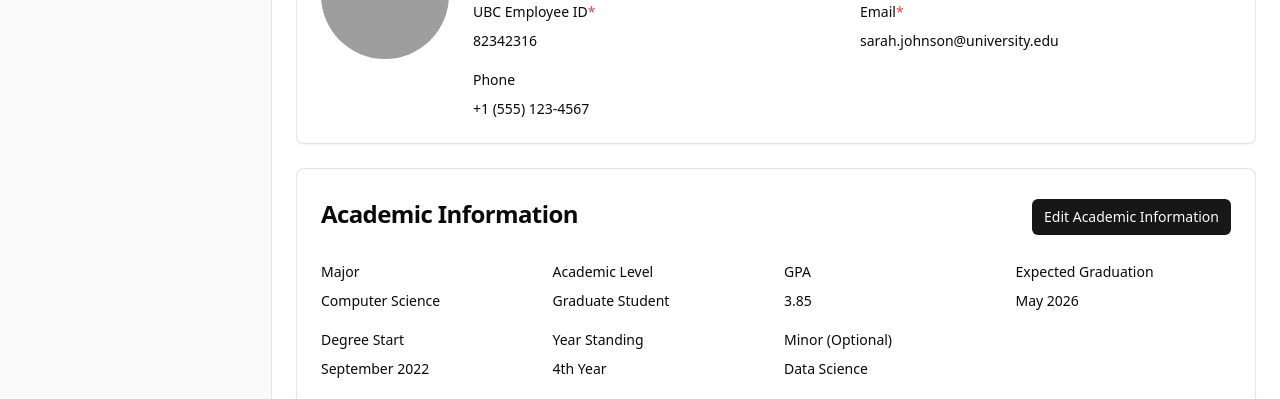
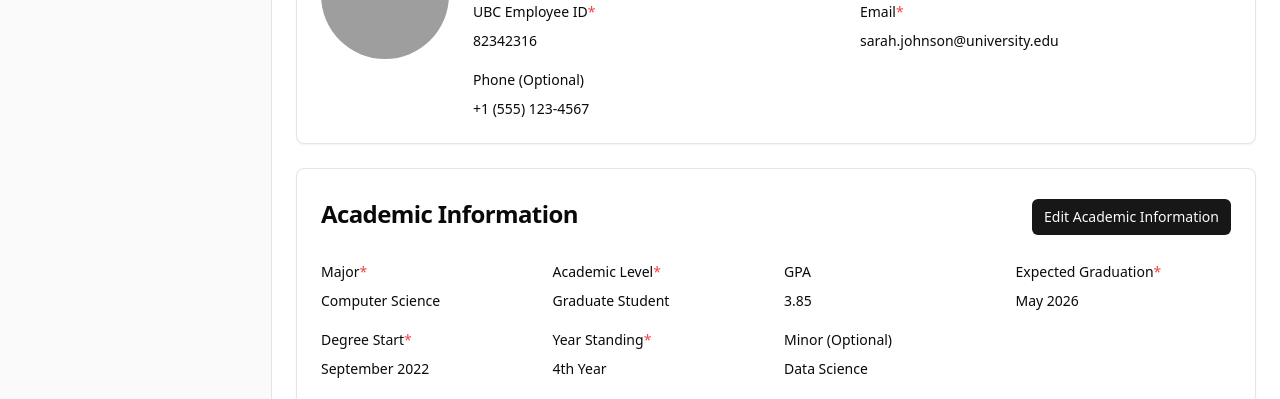
Before and after one commit to Varun2711/UBC_Capstone_TA_Management_Platform, a React (Vite) app in the folder app/frontend/ta-management/: page /profile in a window 1280 px wide. Shown: the part 332-731 px from the top of the page. Built offline with nearby package versions, Linux system fonts and the light colour scheme; no server answers; grey boxes are pictures that could not be loaded.

Commit message:
made several academic info fields compulsory

```diff
--- a/app/frontend/ta-management/src/pages/ProfilePage.jsx
+++ b/app/frontend/ta-management/src/pages/ProfilePage.jsx
@@ -67,8 +67,6 @@ const studentProfile = {
     yearStanding: "4th Year",
     degreeStart: "September 2022",
     expectedGraduation: "May 2026",
-    credits: "45/60",
-    concentration: "Software Engineering",
   },
   experience: [
     {
@@ -142,17 +140,36 @@ export default function ProfilePage() {
   const [isEditingCourses, setIsEditingCourses] = useState(false)
   const [coursePreference, setCoursePreference] = useState(profile.coursePreference)
 
-  const handleSave = () => {
-    const { name, studentId, UBCEmployeeId, email } = profile
+  const handleSave = (profileData) => {
+  const {
+    name,
+    studentId,
+    UBCEmployeeId,
+    email,
+    major,
+    year,
+    academicInfo,
+    experience
+  } = profileData
 
-    // for checking that at least one character is there in the following fields
-    if (!name.trim() || !studentId.trim() || !UBCEmployeeId.trim() || !email.trim()) {
-      alert("Please fill out all required fields.")
-      return
-    }
-    setIsEditing(false)
-    console.log("Profile saved:", profile)
+  if (
+    !name.trim() ||
+    !studentId.trim() ||
+    !UBCEmployeeId.trim() ||
+    !email.trim() ||
+    !major.trim() ||
+    !year.trim() ||
+    !academicInfo.expectedGraduation.trim() ||
+    !academicInfo.degreeStart.trim() ||
+    !academicInfo.yearStanding.trim()
+  ) {
+    alert("Please fill out all required fields.")
+    return false
   }
+  console.log("Profile validated successfully:", profileData)
+  return true
+}
+
 
   const handleCancel = () => {
     setProfile(studentProfile) // Reset to original data
@@ -277,7 +294,7 @@ export default function ProfilePage() {
                       )}
                     </div>
                     <div className="space-y-2">
-                      <Label htmlFor="phone">Phone</Label>
+                      <Label htmlFor="phone">Phone (Optional)</Label>
                       {isEditing ? (
                         <Input
                           id="phone"
@@ -302,14 +319,19 @@ export default function ProfilePage() {
                     <Button
                       size="sm"
                       onClick={() => {
-                        setProfile({
+                        const updatedProfile = {
                           ...profile,
                           major: editedAcademicInfo.major,
                           minor: editedAcademicInfo.minor,
                           year: editedAcademicInfo.year,
                           gpa: editedAcademicInfo.gpa,
-                          academicInfo: { ...editedAcademicInfo.academicInfo }
-                        })
+                          academicInfo: { ...editedAcademicInfo.academicInfo },
+                        }
+
+                        const isValid = handleSave(updatedProfile)
+                        if (!isValid) return
+
+                        setProfile(updatedProfile)
                         setIsEditingAcademic(false)
                       }}
                     >
@@ -343,7 +365,7 @@ export default function ProfilePage() {
               <CardContent>
                 <div className="grid grid-cols-1 md:grid-cols-2 lg:grid-cols-4 gap-4">
                   <div className="space-y-2">
-                    <Label>Major</Label>
+                    <Label>Major<span className="text-red-500">*</span></Label>
                     {isEditingAcademic ? (
                       <Input
                         value={editedAcademicInfo.major}
@@ -354,7 +376,7 @@ export default function ProfilePage() {
                     )}
                   </div>
                   <div className="space-y-2">
-                    <Label>Academic Level</Label>
+                    <Label>Academic Level<span className="text-red-500">*</span></Label>
                     {isEditingAcademic ? (
                       <Input
                         value={editedAcademicInfo.year}
@@ -376,7 +398,7 @@ export default function ProfilePage() {
                     )}
                   </div>
                   <div className="space-y-2">
-                    <Label>Expected Graduation</Label>
+                    <Label>Expected Graduation<span className="text-red-500">*</span></Label>
                     {isEditingAcademic ? (
                       <Input
                         value={editedAcademicInfo.academicInfo.expectedGraduation}
@@ -395,7 +417,7 @@ export default function ProfilePage() {
                     )}
                   </div>
                   <div className="space-y-2">
-                    <Label>Degree Start</Label>
+                    <Label>Degree Start<span className="text-red-500">*</span></Label>
                     {isEditingAcademic ? (
                       <Input
                         value={editedAcademicInfo.academicInfo.degreeStart}
@@ -414,7 +436,7 @@ export default function ProfilePage() {
                     )}
                   </div>
                   <div className="space-y-2">
-                    <Label>Year Standing</Label>
+                    <Label>Year Standing<span className="text-red-500">*</span></Label>
                     {isEditingAcademic ? (
                       <Input
                         value={editedAcademicInfo.academicInfo.yearStanding}
@@ -865,7 +887,7 @@ export default function ProfilePage() {
                 {/* Availability Calendar */}
                 <Card>
                   <CardHeader className="flex flex-row items-center justify-between">
-                    <CardTitle>Availability</CardTitle>
+                    <CardTitle>Availability<span className="text-red-500">*</span></CardTitle>
                     <div className="flex gap-2 mt-2">
                       {isEditingAvailability ? (
                         <>
```
